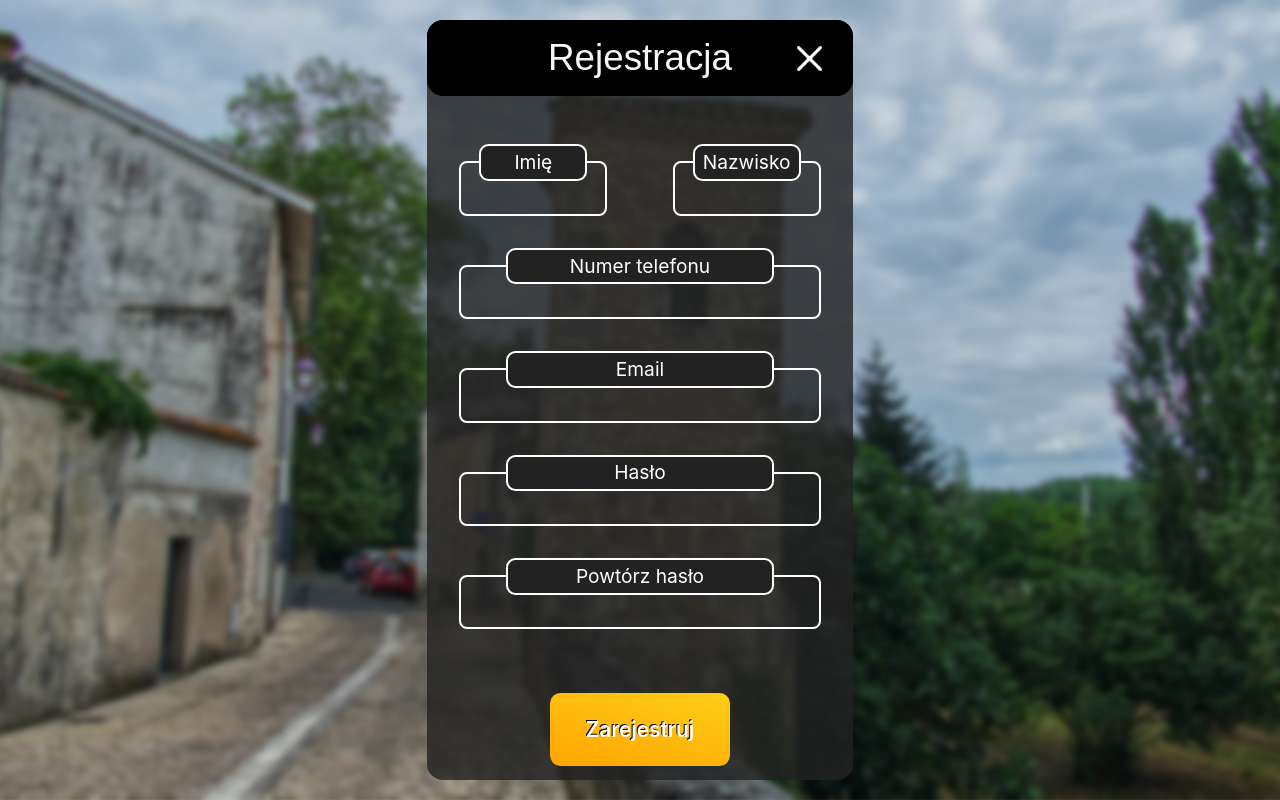
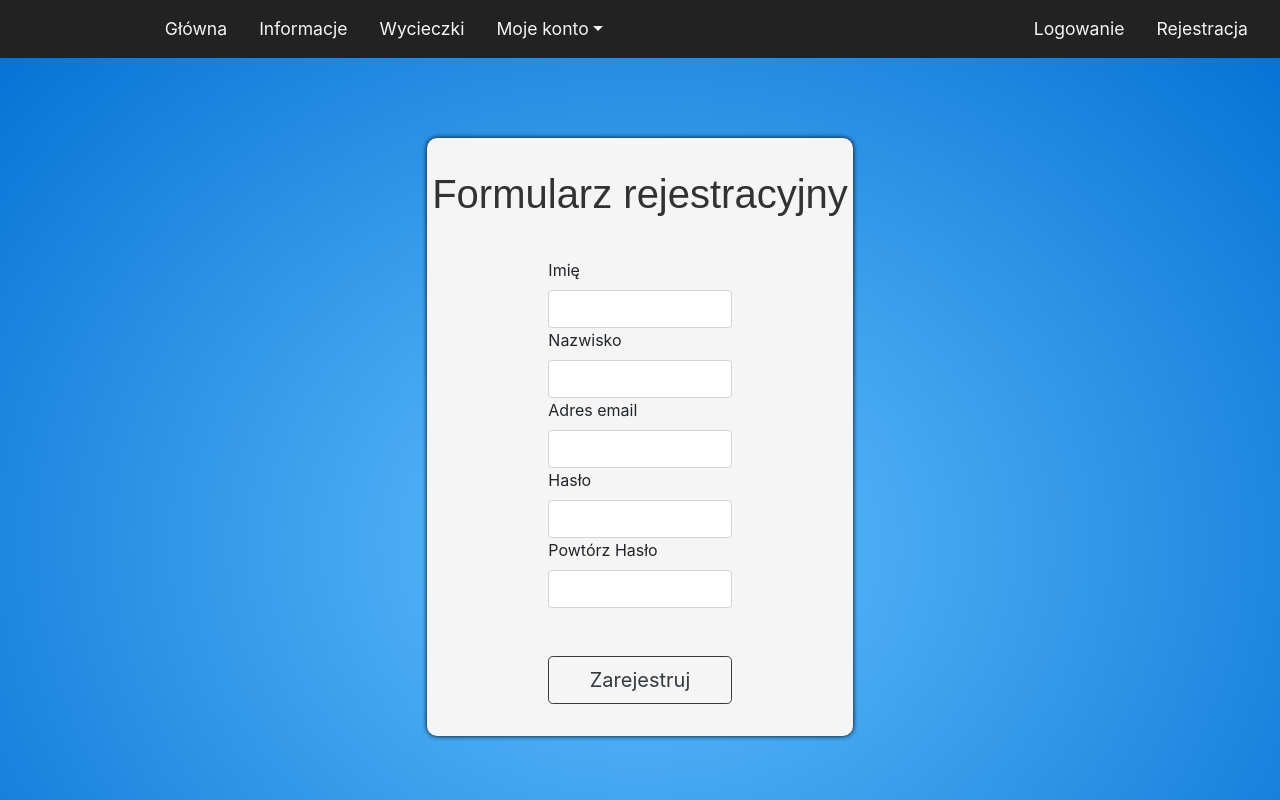
Before and after one commit to navuyi/Praca-Inzynierska-2022, a React (Create React App) app: page /register in a window 1280 px wide. Shown: the top 800 px of the page. Built offline with nearby package versions, Linux system fonts and the light colour scheme.

Commit message:
login/registration visual changes - Bootstrap components

```diff
--- a/src/components/Footer.js
+++ b/src/components/Footer.js
@@ -8,7 +8,7 @@ import mail from '../images/icons/mail.png';
 
 function Footer(){
     return(
-        <Row className={"flex-row footer justify-content-lg-around  m-0 mt-auto"}>
+        <Row className={"flex-row footer justify-content-lg-around  m-0"}>
             <Col lg={3} className={"flex-column justify-content-center align-items-center"}>
                 <div className="wrapper">
                     <img src={person} alt=""/>
--- a/src/pages/Login.js
+++ b/src/pages/Login.js
@@ -1,40 +1,40 @@
 import {useHistory} from 'react-router-dom';
-import {Container, Row, Col, Button} from "react-bootstrap";
+import {Container, Row, Col, Button, Form} from "react-bootstrap";
 
 import person from '../images/icons/person.png';
 import padlock from '../images/icons/padlock.png';
-import close from '../images/icons/close.png';
-import mail from "../images/icons/mail.png";
-import login_bg from '../images/login/login-bg.jpg';
+
+
+import NavbarComponent from "../components/NavbarComponent";
+import Footer from "../components/Footer";
 
 function Login(){
-    const history = useHistory();
     return(
         <div className="login">
-            <Container fluid className={"login-panel col-lg-3 col-md-6 col-sm-6"} >
-                <Row className={"d-flex justify-content-between align-items-center"} style={{marginBottom: "7em"}} >
-                    <h2>Logowanie</h2>
-                    <img src={close} alt="" className={"exit-img"} onClick={()=>history.goBack()}/>
+            <NavbarComponent />
+            <Container  className={"cont col-xl-3 col-lg-5 col-md-8 d-flex flex-column align-items-center"}>
+                <Row className={"d-flex justify-content-lg-center"} >
+                    <h1>Logowanie</h1>
                 </Row>
-                <Row className={"d-flex flex-column align-items-center mt-lg-5"}>
-                    <div className="input-container">
-                        <img src={person} alt={""}/>
-                        <input
+                <Row className={"d-flex flex-column col-xl-9 col-lg-10 col-md-9  col-10"}>
+                    <Form.Control
+                        size="lg"
                         type="email"
                         placeholder="Adres email"
                     />
-                    </div>
-                    <div className="input-container">
-                        <img src={padlock} alt={""}/>
-                        <input
+                </Row>
+                <Row className={"d-flex flex-column mt-5 col-xl-9 col-lg-10 col-md-9 col-10"}>
+                    <Form.Control
+                        size="lg"
                         type="password"
                         placeholder="Hasło"
                     />
-                    </div>
-                    <button> Zaloguj </button>
-                    <p>Nie masz konta? <span onClick={()=>history.push("/register")}>Załóż je!</span></p>
+                </Row>
+                <Row className={"d-flex flex-column mt-5 col-xl-9 col-lg-10 col-md-9 col-10"}>
+                    <Button className="mt-5 w-100" size={"lg"} variant="outline-dark"> Zaloguj </Button>
                 </Row>
             </Container>
+            <Footer />
         </div>
     )
 }
--- a/src/pages/Register.js
+++ b/src/pages/Register.js
@@ -1,12 +1,15 @@
 import {Container, Row, Col} from "react-bootstrap";
-import close from "../images/icons/close.png";
+import {Form, Button} from "react-bootstrap";
 
-import {useHistory} from 'react-router-dom';
+
+
 import {useState} from "react";
+import NavbarComponent from "../components/NavbarComponent";
+import Footer from "../components/Footer";
 
 
 function Register(){
-    const history = useHistory();
+
     const [credentials, setCredentials] = useState({
         f_name: "",
         l_name: "",
@@ -23,96 +26,46 @@ function Register(){
 
     return(
         <div className="register">
-            <Container className={"register-panel col-lg-4 col-md-8 col-sm-12 "}>
-                <Row className={"d-flex justify-content-between align-items-center header-row"}>
-                    <Col lg={2} xs={2}></Col>
-                    <Col lg={8} xs={8}>
-                        <h2>Rejestracja</h2>
-                    </Col>
-                    <Col lg={2} xs={2}>
-                        <img src={close} alt="" className={"exit-img"} onClick={()=>history.goBack()}/>
-                    </Col>
+            <NavbarComponent />
+                <Container className={"cont col-xl-4 col-lg-6 d-flex flex-column align-items-center"}>
+                    <Row className={"d-flex justify-content-center"}>
+                        <h1>Formularz rejestracyjny</h1>
                     </Row>
-                <Row className={"d-flex flex-row align-items-center justify-content-around"}>
-                    <Col lg={5} md={10} sm={10}>
-                        <fieldset>
-                            <legend> Imię </legend>
-                            <input
+                    <Row className={"d-flex flex-column col-xl-6 col-10 col-lg-10 col-md-6"}>
+                        <Form.Label> Imię </Form.Label>
+                        <Form.Control
                             type="text"
-                                onChange={handleChange}
-                                id="f_name"
-                                value={credentials.f_name}
                         />
-                        </fieldset>
-                    </Col>
-                    <Col lg={5} md={10} sm={10}>
-                        <fieldset>
-                            <legend> Nazwisko </legend>
-                            <input
+                    </Row>
+                    <Row className={"d-flex flex-column col-xl-6 col-10 col-lg-10 col-md-6"}>
+                        <Form.Label> Nazwisko </Form.Label>
+                        <Form.Control
                             type="text"
-                                onChange={handleChange}
-                                id="l_name"
-                                value={credentials.l_name}
                         />
-                        </fieldset>
-                    </Col>
                     </Row>
-                <Row className={"d-flex flex-row align-items-center justify-content-around"}>
-                    <Col lg={11} md={10} sm={10}>
-                        <fieldset>
-                            <legend> Numer telefonu </legend>
-                            <input
-                                type="text"
-                                onChange={handleChange}
-                                id="phone_number"
-                                value={credentials.phone_number}
+                    <Row className={"d-flex flex-column col-xl-6 col-10 col-lg-10 col-md-6"}>
+                        <Form.Label> Adres email </Form.Label>
+                        <Form.Control
+                            type="email"
                         />
-                        </fieldset>
-                    </Col>
                     </Row>
-                <Row className={"d-flex flex-row align-items-center justify-content-around"}>
-                    <Col lg={11} md={10} sm={10}>
-                        <fieldset>
-                            <legend> Email </legend>
-                            <input
-                                type="email"
-                                onChange={handleChange}
-                                id="email"
-                                value={credentials.email}
+                    <Row className={"d-flex flex-column col-xl-6 col-10 col-lg-10 col-md-6"}>
+                        <Form.Label> Hasło </Form.Label>
+                        <Form.Control
+                            type="password"
                         />
-                        </fieldset>
-                    </Col>
                     </Row>
-                <Row className={"d-flex flex-row align-items-center justify-content-around"}>
-                    <Col lg={11} md={10} sm={10}>
-                        <fieldset>
-                            <legend> Hasło </legend>
-                            <input
+                    <Row className={"d-flex flex-column col-xl-6 col-10 col-lg-10 col-md-6"}>
+                        <Form.Label> Powtórz Hasło </Form.Label>
+                        <Form.Control
                             type="password"
-                                onChange={handleChange}
-                                id="password"
-                                value={credentials.password}
                         />
-                        </fieldset>
-                    </Col>
                     </Row>
-                <Row className={"d-flex flex-row align-items-center justify-content-around"}>
-                    <Col lg={11} md={10} sm={10}>
-                        <fieldset>
-                            <legend> Powtórz hasło </legend>
-                            <input
-                                type="password"
-                                onChange={handleChange}
-                                id="password_repeat"
-                                value={credentials.password_repeat}
-                            />
-                        </fieldset>
-                    </Col>
-                </Row>
-                <Row className={"d-flex flex-column align-items-center m-5"}>
-                    <button> Zarejestruj </button>
+                    <Row className={"d-flex justify-content-center col-lg-6 col-10 col-md-6"}>
+                        <Button size={"lg"} className={"mt-5 w-100"} variant={"outline-dark"}> Zarejestruj </Button>
                     </Row>
                 </Container>
+            <Footer />
         </div>
     )
 }
--- a/src/styles/footer.css
+++ b/src/styles/footer.css
@@ -1,9 +1,8 @@
 .footer {
     background-color: rgb(34, 34, 34);
     padding: 3em 0;
-    margin-top: auto;
     width: 100%;
-    margin: auto 0;
+
 }
 .footer img{
     width: 40px;
--- a/src/styles/register.css
+++ b/src/styles/register.css
@@ -1,124 +1,26 @@
 .register{
-    width: 100%;
-    height: 100%;
-    position: fixed;
-    left: 0;
-    top:0;
-
-    background-image: url("../images/register/register-bg.jpg");
-    background-size: cover;
-    background-position: center center;
-    background-repeat: no-repeat;
+    min-height: 100vh;
 
     display: flex;
-    align-items: center;
-    justify-content: center;
+    flex-direction: column;
+
+    background-image: radial-gradient(#63c1ff, #016ed2);
 }
-.register .register-panel{
-    background-color: rgba(34,34,34,0.8);
-    border-radius: 1em;
-
-    max-height: 95%;
+.register .cont{
+    box-shadow: 0 0 5px 0px black;
+    margin: 5em auto;
+    padding: 2em 0;
+    border-radius: 10px;
+    background-color: #f5f5f5;
 }
-.register .header-row{
-    position: sticky;
-    top: 0;
-    background-color: black;
-    padding: 1em 0;
-    margin-bottom: 2em;
-    z-index: 2;
-
-    border-radius: 1em;
+.register h1{
+    margin: 0 0;
+    margin-bottom: 1em;
+    font-family: 'Lora', sans-serif;
+    color: rgb(50,50,50);
 }
-.register h2{
-    text-align: center;
-    margin: 0;
-
-    color: whitesmoke;
-    font-family: 'Lora', sans-serif;
-    font-weight: 400;
-    font-size: 2.3rem;
+@media (max-width: 900px) {
+    .register .cont{
+        border-radius: unset;
+    }
 }
-.register .exit-img{
-    width: 25px;
-    filter: invert(1);
-}
-
-.register .input-row{
-    width: 100%;
-    display: flex;
-    flex-direction: column;
-    justify-content: center;
-    align-items: center;
-}
-.register fieldset{
-    width: 100%;
-    margin: 1em 0;
-    border: 2px solid #ffffff;
-    border-radius: 0.5em;
-    padding-bottom: 0.2em;
-}
-.register legend{
-    color: white;
-    width: 75%;
-    margin: 0 auto;
-    padding: 0.1em 0;
-    font-size: 1.2rem;
-
-    text-align: center;
-    background-color: rgb(34,34,34);
-    border-radius: 0.5em;
-    border: 2px solid white;
-
-    user-select: none;
-}
-.register input{
-    width: 100%;
-    outline: none;
-    border: none;
-    border-radius: 0.2em;
-    padding: 0.2em 2em;
-    height: 100%;
-    font-size: 1.2rem;
-    font-family: 'Lora', sans-serif;
-    background-color: rgba(236, 99, 99, 0);
-    color: whitesmoke;
-
-
-    text-align: center;
-}
-.register button{
-    width: 60%;
-    outline: none;
-    border: none;
-    padding: 1em 0;
-    border-radius: 0.5em;
-
-    background-image: linear-gradient(15deg, #ffa500, #fece18);
-
-    color: #ffffff;
-    font-size: 1.3rem;
-    font-weight: 600;
-    text-shadow: -1px -1px black;
-}
-.register button:hover{
-    background-image: linear-gradient(15deg, #2a2afb, dodgerblue);
-}
-.register button:active{
-    transform: translate(1px, 2px);
-}
-
-
-@media (max-width: 900px){
-    .register{
-
-    }
-    .register .register-panel{
-        background-color: rgba(34,34,34,0.8);
-        border-radius: unset;
-
-        max-height: 100%;
-        overflow-y: auto;
-    }
-
-}
```
Also changed, not shown: src/styles/login.css (+16 -111 lines). Lines whose indentation alone changed are shown as unchanged.
